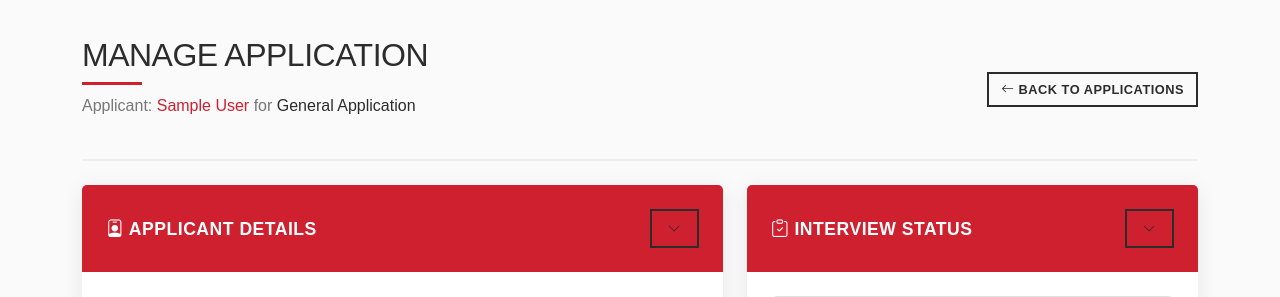
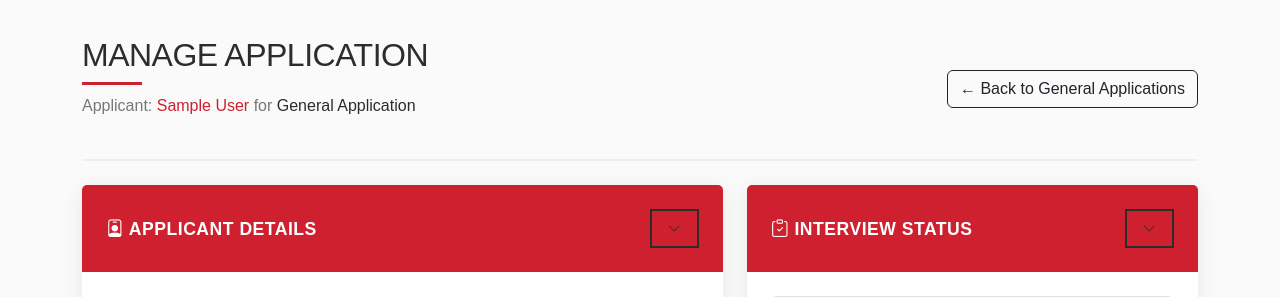
Before and after one commit to Corona-Careers/job-portal, a Django app: page /dashboard/application/1/status/ in a window 1280 px wide. Shown: the part 96-393 px from the top of the page. Run offline with Django 5.2, Linux system fonts and the light colour scheme; a user stored in the database is signed in; tables that the repository leaves empty hold one stand-in row (values such as "Sample post"); data that the repository does not hold is empty; some libraries are stand-ins or nearby versions.

Commit message:
update application_status_form

```diff
--- a/templates/jobs/application_status_form.html
+++ b/templates/jobs/application_status_form.html
@@ -13,9 +13,15 @@
             <strong style="color: #2C2C2C;">{{ application.link.job.title|default:"General Application" }}</strong>
         </p>
     </div>
-    <a href="{% url 'view-detailed-applications' %}" class="btn btn-outline-secondary">
-        <i class="bi bi-arrow-left"></i> Back to Applications
-    </a>
+    {% if application.link.job %}
+        <a href="{% url 'view-detailed-applications' %}?job={{ application.link.job.id }}" class="btn btn-outline-dark">
+            &larr; Back to {{ application.link.job.title }} Applications
+        </a>
+    {% else %}
+        <a href="{% url 'view-general-applications' %}" class="btn btn-outline-dark">
+            &larr; Back to General Applications
+        </a>
+    {% endif %}
 </div>
 
 {% csrf_token %}
```
